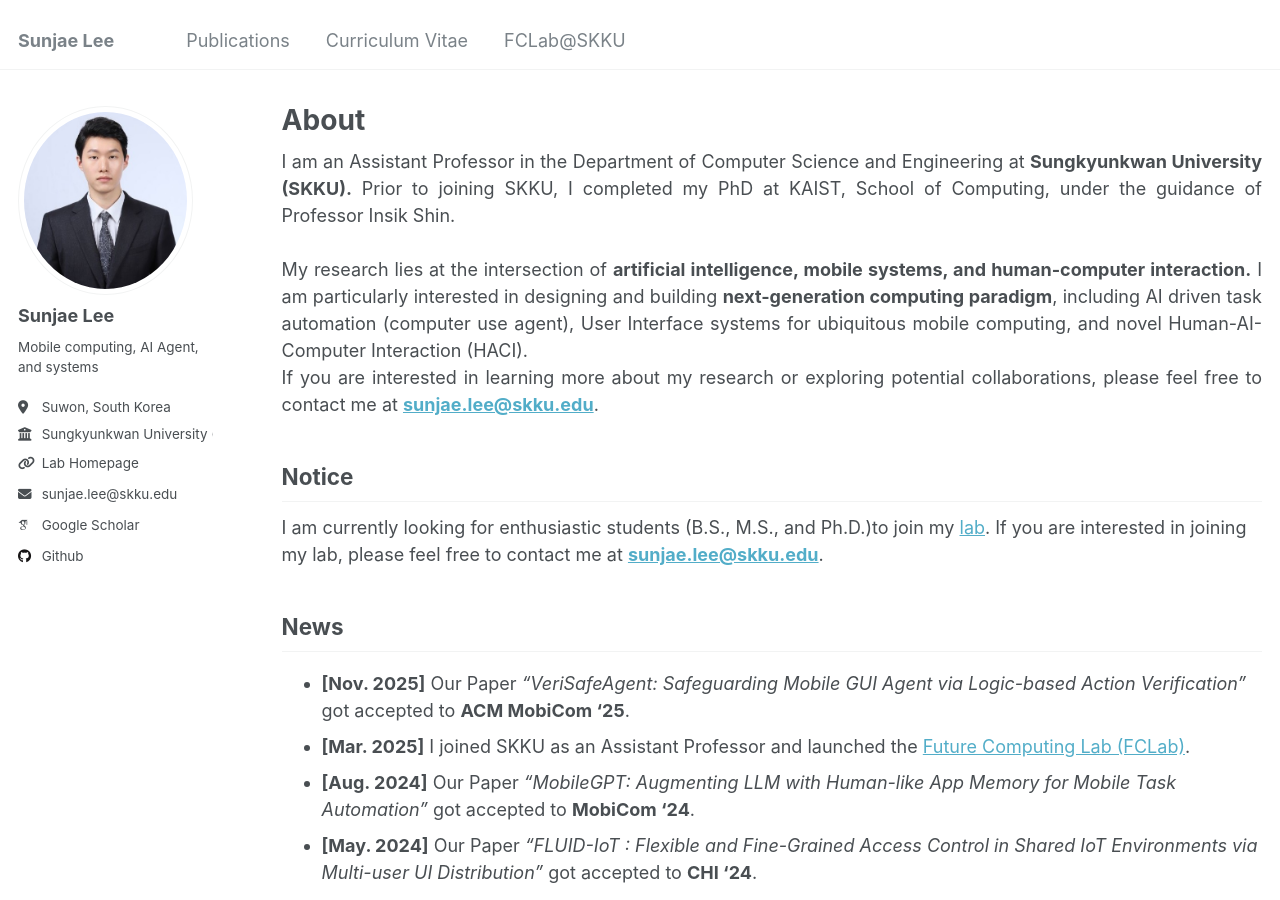
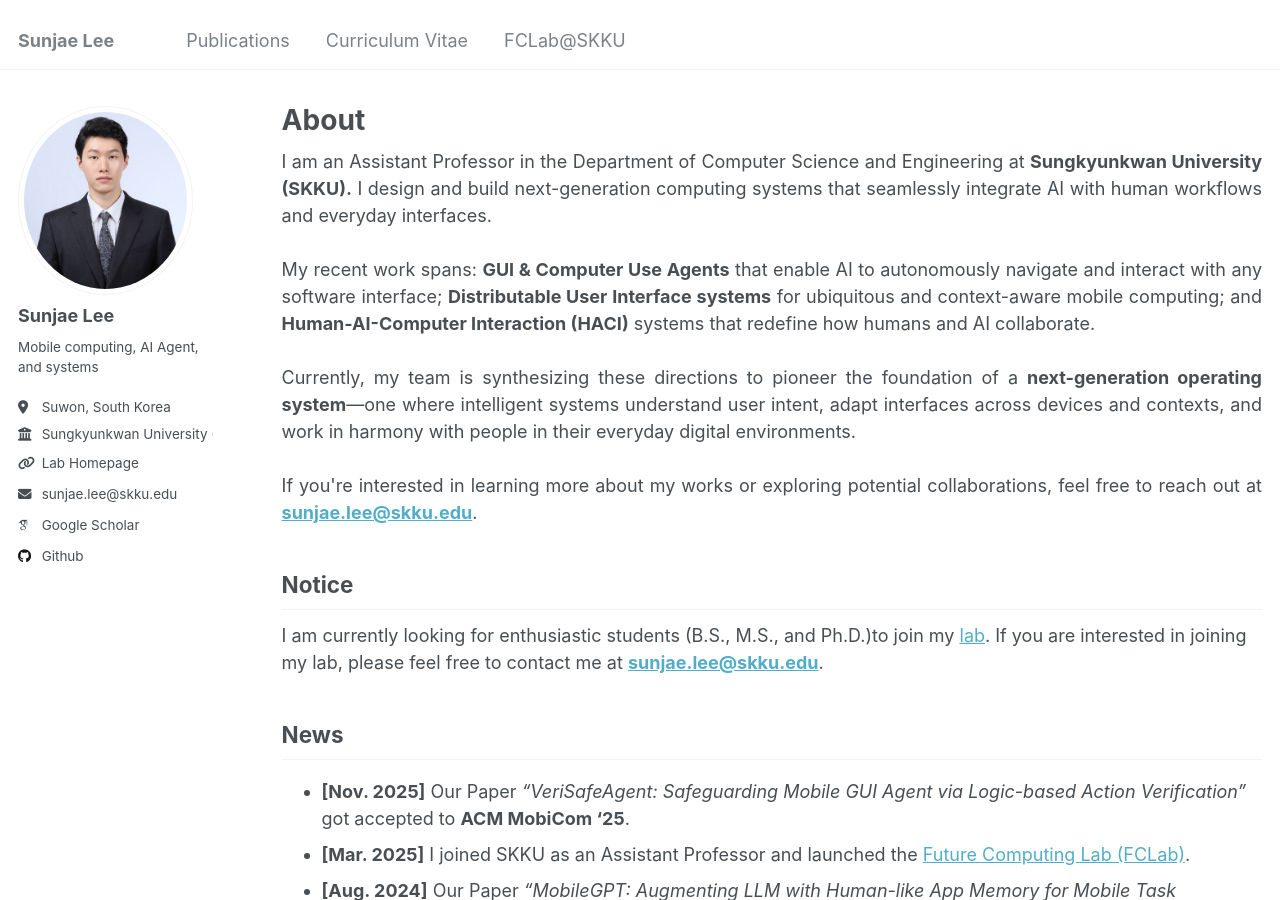
Before and after one commit to sunjae1294/sunjae1294.github.io, a Jekyll site: the page built from _pages/about.md, in a window 1280 px wide and 900 px high. Built offline with Jekyll 4.4.1, drawn with Linux system fonts in a browser that asks for light colours; some web fonts are replaced.

Commit message:
update bio

```diff
--- a/_pages/about.md
+++ b/_pages/about.md
@@ -7,12 +7,13 @@ redirect_from:
   - /about.html
 ---
 <div style="text-align: justify;">
-I am an Assistant Professor in the Department of Computer Science and Engineering at <strong>Sungkyunkwan University (SKKU).</strong> Prior to joining SKKU, I completed my PhD at KAIST, School of Computing, under the guidance of Professor Insik Shin.
-<br>
-<br>
-My research lies at the intersection of <strong>artificial intelligence, mobile systems, and human-computer interaction.</strong> I am particularly interested in designing and building <strong>next-generation computing paradigm</strong>, including AI driven task automation (computer use agent), User Interface systems for ubiquitous mobile computing, and novel Human-AI-Computer Interaction (HACI).
-<br>
-If you are interested in learning more about my research or exploring potential collaborations, please feel free to contact me at <a href="mailto:sunjae.lee@skku.edu"><strong>sunjae.lee@skku.edu</strong></a>.
+I am an Assistant Professor in the Department of Computer Science and Engineering at <strong>Sungkyunkwan University (SKKU).</strong> I design and build next-generation computing systems that seamlessly integrate AI with human workflows and everyday interfaces.
+<br><br>
+My recent work spans: <strong>GUI &amp; Computer Use Agents</strong> that enable AI to autonomously navigate and interact with any software interface; <strong>Distributable User Interface systems</strong> for ubiquitous and context-aware mobile computing; and <strong>Human-AI-Computer Interaction (HACI)</strong> systems that redefine how humans and AI collaborate.
+<br><br>
+Currently, my team is synthesizing these directions to pioneer the foundation of a <strong>next-generation operating system</strong>—one where intelligent systems understand user intent, adapt interfaces across devices and contexts, and work in harmony with people in their everyday digital environments.
+<br><br>
+If you're interested in learning more about my works or exploring potential collaborations, feel free to reach out at <a href="mailto:sunjae.lee@skku.edu"><strong>sunjae.lee@skku.edu</strong></a>.
 </div>
 
 Notice
```
